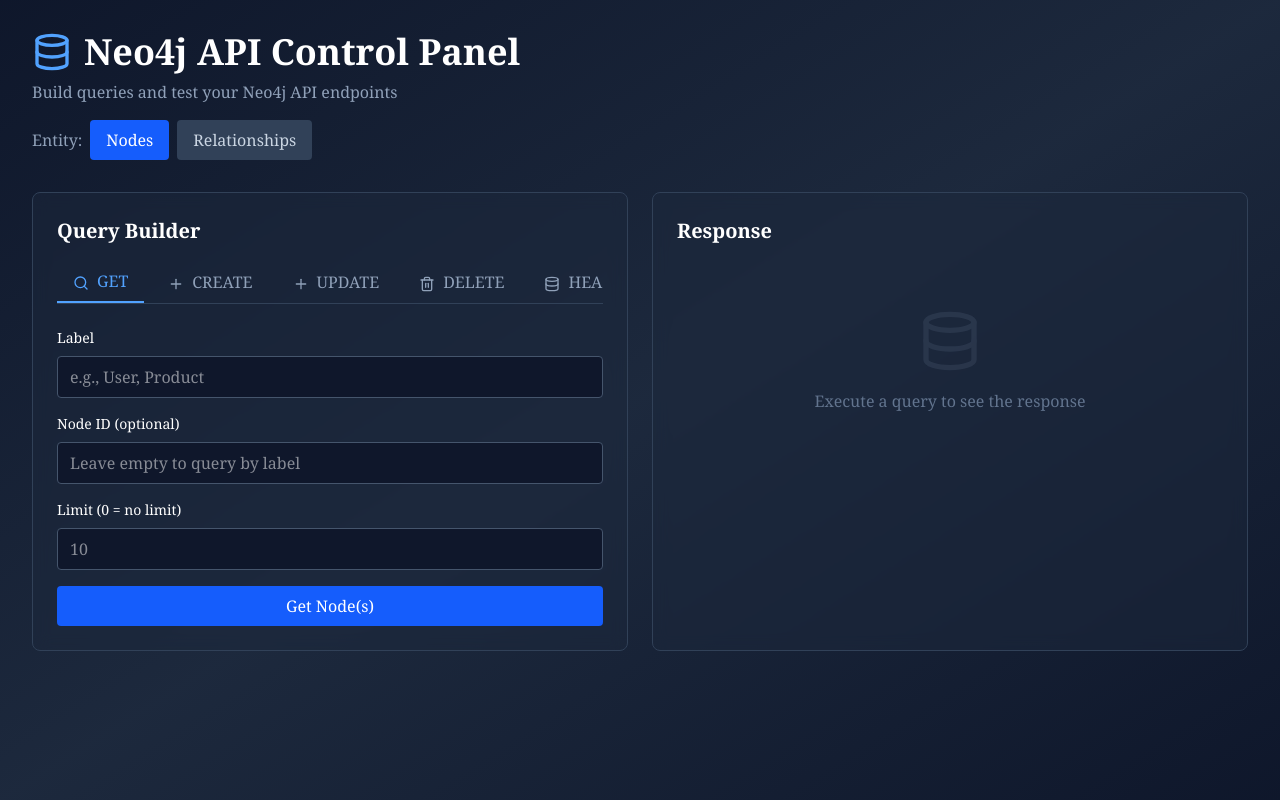
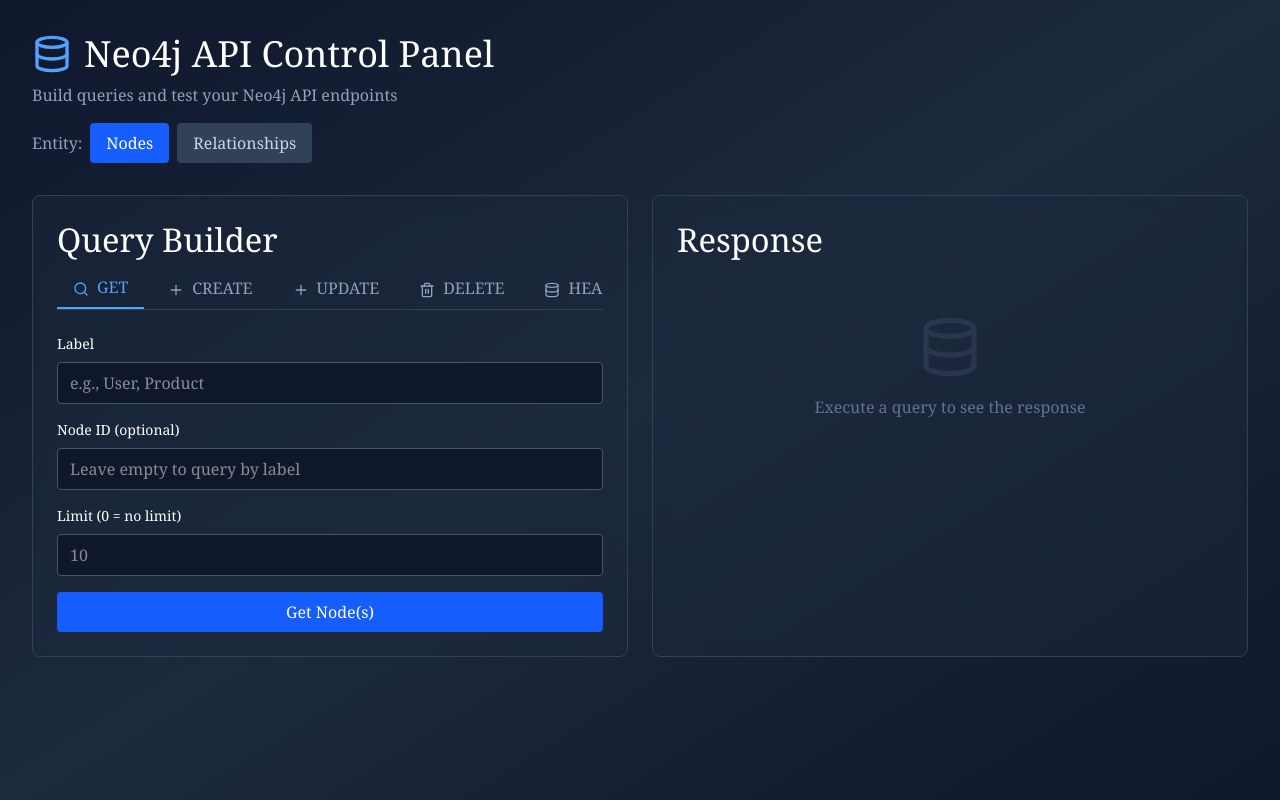
Before and after one commit to uisneach/An-Leabharlann-Ghaelach, a Next.js app: page /control-panel in a window 1280 px wide. Built offline with nearby package versions, Linux system fonts and the light colour scheme.

Commit message:
Restyle.

```diff
--- a/app/Header.tsx
+++ b/app/Header.tsx
@@ -226,7 +226,7 @@
   };
 
   return (
-    <>
+    <header>
       <nav>
         <div id="logo-and-header">
           <a className="navbar-brand" href="https://uisneac.com" style={{ marginRight: 0 }}>
@@ -420,7 +420,7 @@
           </div>
         </div>
       )}
-    </>
+    </header>
   );
 };
 
--- a/app/globals.css
+++ b/app/globals.css
@@ -29,6 +29,22 @@
   flex-direction: column;
 }
 
+a {
+  color: #36c;
+  text-decoration: none;
+}
+
+h1, h2, h3, h4, h5, h6, .h1, .h2, .h3, .h4, .h5, .h6 {
+    margin-top: 0;
+    margin-bottom: .5rem;
+    font-weight: 500;
+    line-height: 1.2;
+}
+
+h2 {
+  font-size: calc(1.325rem + .9vw);
+}
+
 /* --- Header --- */
 header {
   background: #3366cc;
@@ -44,6 +60,11 @@
 header .navbar-nav .nav-link .navbar-text {
   color: white;
 }
+header img {
+  margin: 0;
+}
+
+
 #content, #welcome-message {
   margin: 1rem auto;
   max-width: 1200px;
```
